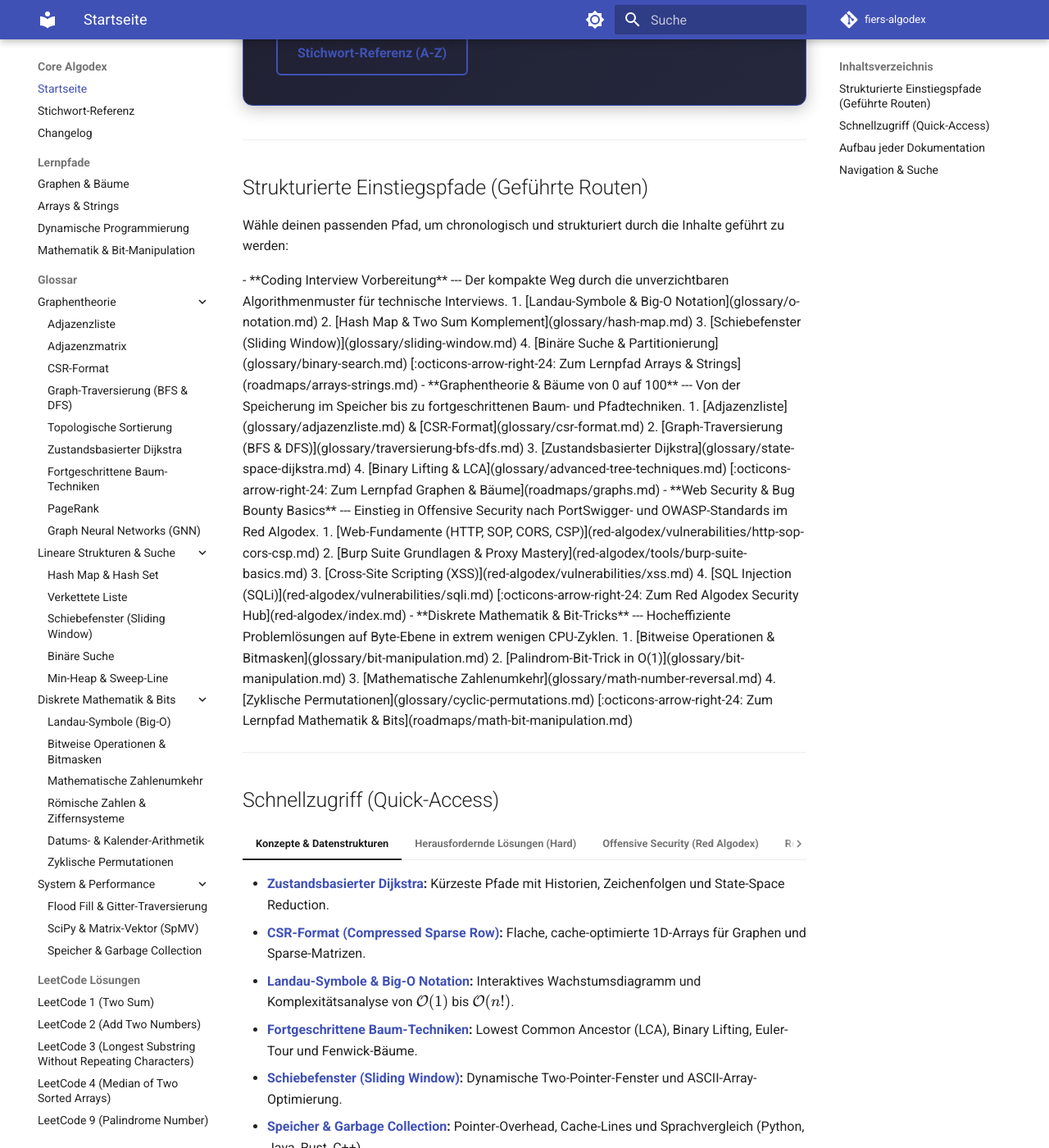
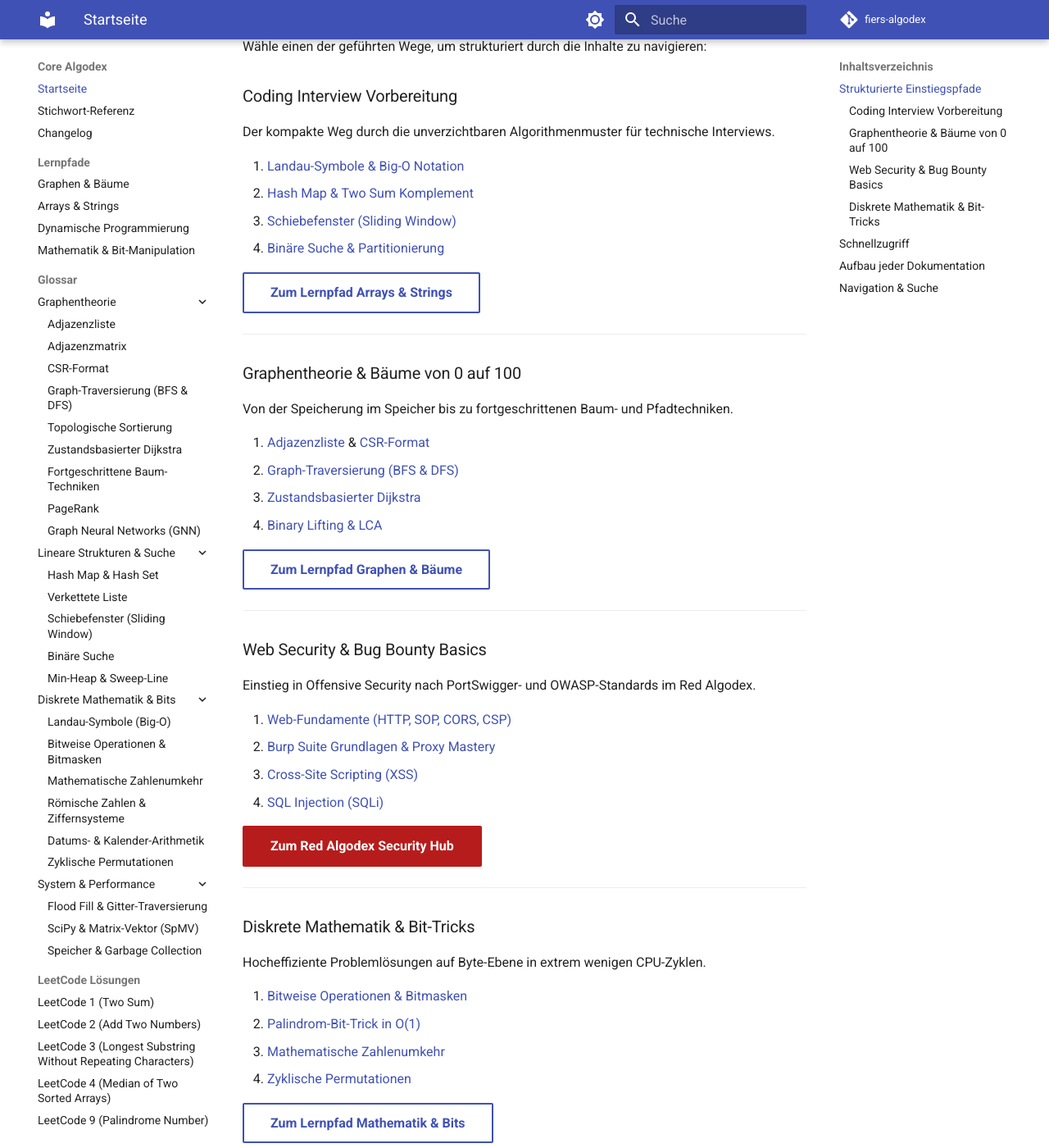
Before and after one commit to Fabian-dotcom/FIERs-Algodex, an MkDocs documentation site: the page built from docs/index.md, in a window 1280 px wide and 1400 px high, scrolled down 507 px. Shown: the whole window at 82% size. Built offline with MkDocs 1.6.1 and Material for MkDocs 9.7.7, drawn with Linux system fonts in a browser that asks for light colours; comment, search, counter and statistics services are not loaded; some of the changed text lies outside the part shown.

Commit message:
fix(index): remove raw html container and grid cards to restore standard markdown parsing and styling

```diff
--- a/docs/index.md
+++ b/docs/index.md
@@ -7,122 +7,100 @@ tags:
 
 # FIER's Algodex
 
-<div style="background: linear-gradient(135deg, #1e1e2f 0%, #25283d 100%); border: 1px solid #3f51b5; border-radius: 12px; padding: 1.8rem 2rem; margin: 1rem 0 2rem 0; box-shadow: 0 4px 20px rgba(0,0,0,0.25);">
-  <h2 style="margin: 0 0 0.5rem 0; color: #ffffff; border: none; font-size: 1.5rem;">Willkommen im Steuerzentrum des Algodex</h2>
-  <p style="margin: 0 0 1.2rem 0; color: #b0bec5; font-size: 1.05rem; line-height: 1.5;">
-    Das interaktive Entwickler-Wiki für <strong>Algorithmen</strong>, <strong>Datenstrukturen</strong>, <strong>LeetCode-Lösungen in Python 3</strong> und <strong>Offensive Web Security</strong> – fundiert, präzise und in eigenen Worten.
-  </p>
-  <div style="display: flex; gap: 0.8rem; flex-wrap: wrap;">
-    <a href="roadmaps/graphs.md" class="md-button md-button--primary" style="font-weight: bold; padding: 0.6rem 1.2rem; border-radius: 6px;">
-      Core Algodex (Python & LeetCode)
-    </a>
-    <a href="red-algodex/index.md" class="md-button" style="background-color: #b71c1c; color: white; border: none; font-weight: bold; padding: 0.6rem 1.2rem; border-radius: 6px;">
-      Red Algodex (Security Hub)
-    </a>
-    <a href="references.md" class="md-button" style="font-weight: bold; padding: 0.6rem 1.2rem; border-radius: 6px;">
-      Stichwort-Referenz (A-Z)
-    </a>
-  </div>
-</div>
+Das interaktive Entwickler-Wiki für **Algorithmen**, **Datenstrukturen**, **LeetCode-Lösungen in Python 3** und **Offensive Web Security** – fundiert, präzise und in eigenen Worten.
+
+[Core Algodex (Python & LeetCode)](roadmaps/graphs.md){ .md-button .md-button--primary }
+[Red Algodex (Security Hub)](red-algodex/index.md){ .md-button style="background-color: #b71c1c; color: white; border-color: #b71c1c;" }
+[Stichwort-Referenz (A-Z)](references.md){ .md-button }
 
 ---
 
-## Strukturierte Einstiegspfade (Geführte Routen)
+## Strukturierte Einstiegspfade
 
-Wähle deinen passenden Pfad, um chronologisch und strukturiert durch die Inhalte geführt zu werden:
+Wähle einen der geführten Wege, um strukturiert durch die Inhalte zu navigieren:
 
-<div class="grid cards" markdown>
+### Coding Interview Vorbereitung
+Der kompakte Weg durch die unverzichtbaren Algorithmenmuster für technische Interviews.
 
--   **Coding Interview Vorbereitung**
+1. [Landau-Symbole & Big-O Notation](glossary/o-notation.md)
+2. [Hash Map & Two Sum Komplement](glossary/hash-map.md)
+3. [Schiebefenster (Sliding Window)](glossary/sliding-window.md)
+4. [Binäre Suche & Partitionierung](glossary/binary-search.md)
 
-    ---
-
-    Der kompakte Weg durch die unverzichtbaren Algorithmenmuster für technische Interviews.
-
-    1. [Landau-Symbole & Big-O Notation](glossary/o-notation.md)
-    2. [Hash Map & Two Sum Komplement](glossary/hash-map.md)
-    3. [Schiebefenster (Sliding Window)](glossary/sliding-window.md)
-    4. [Binäre Suche & Partitionierung](glossary/binary-search.md)
-
-    [:octicons-arrow-right-24: Zum Lernpfad Arrays & Strings](roadmaps/arrays-strings.md)
-
--   **Graphentheorie & Bäume von 0 auf 100**
-
-    ---
-
-    Von der Speicherung im Speicher bis zu fortgeschrittenen Baum- und Pfadtechniken.
-
-    1. [Adjazenzliste](glossary/adjazenzliste.md) & [CSR-Format](glossary/csr-format.md)
-    2. [Graph-Traversierung (BFS & DFS)](glossary/traversierung-bfs-dfs.md)
-    3. [Zustandsbasierter Dijkstra](glossary/state-space-dijkstra.md)
-    4. [Binary Lifting & LCA](glossary/advanced-tree-techniques.md)
-
-    [:octicons-arrow-right-24: Zum Lernpfad Graphen & Bäume](roadmaps/graphs.md)
-
--   **Web Security & Bug Bounty Basics**
-
-    ---
-
-    Einstieg in Offensive Security nach PortSwigger- und OWASP-Standards im Red Algodex.
-
-    1. [Web-Fundamente (HTTP, SOP, CORS, CSP)](red-algodex/vulnerabilities/http-sop-cors-csp.md)
-    2. [Burp Suite Grundlagen & Proxy Mastery](red-algodex/tools/burp-suite-basics.md)
-    3. [Cross-Site Scripting (XSS)](red-algodex/vulnerabilities/xss.md)
-    4. [SQL Injection (SQLi)](red-algodex/vulnerabilities/sqli.md)
-
-    [:octicons-arrow-right-24: Zum Red Algodex Security Hub](red-algodex/index.md)
-
--   **Diskrete Mathematik & Bit-Tricks**
-
-    ---
-
-    Hocheffiziente Problemlösungen auf Byte-Ebene in extrem wenigen CPU-Zyklen.
-
-    1. [Bitweise Operationen & Bitmasken](glossary/bit-manipulation.md)
-    2. [Palindrom-Bit-Trick in O(1)](glossary/bit-manipulation.md)
-    3. [Mathematische Zahlenumkehr](glossary/math-number-reversal.md)
-    4. [Zyklische Permutationen](glossary/cyclic-permutations.md)
-
-    [:octicons-arrow-right-24: Zum Lernpfad Mathematik & Bits](roadmaps/math-bit-manipulation.md)
-
-</div>
+[Zum Lernpfad Arrays & Strings](roadmaps/arrays-strings.md){ .md-button }
 
 ---
 
-## Schnellzugriff (Quick-Access)
+### Graphentheorie & Bäume von 0 auf 100
+Von der Speicherung im Speicher bis zu fortgeschrittenen Baum- und Pfadtechniken.
+
+1. [Adjazenzliste](glossary/adjazenzliste.md) & [CSR-Format](glossary/csr-format.md)
+2. [Graph-Traversierung (BFS & DFS)](glossary/traversierung-bfs-dfs.md)
+3. [Zustandsbasierter Dijkstra](glossary/state-space-dijkstra.md)
+4. [Binary Lifting & LCA](glossary/advanced-tree-techniques.md)
+
+[Zum Lernpfad Graphen & Bäume](roadmaps/graphs.md){ .md-button }
+
+---
+
+### Web Security & Bug Bounty Basics
+Einstieg in Offensive Security nach PortSwigger- und OWASP-Standards im Red Algodex.
+
+1. [Web-Fundamente (HTTP, SOP, CORS, CSP)](red-algodex/vulnerabilities/http-sop-cors-csp.md)
+2. [Burp Suite Grundlagen & Proxy Mastery](red-algodex/tools/burp-suite-basics.md)
+3. [Cross-Site Scripting (XSS)](red-algodex/vulnerabilities/xss.md)
+4. [SQL Injection (SQLi)](red-algodex/vulnerabilities/sqli.md)
+
+[Zum Red Algodex Security Hub](red-algodex/index.md){ .md-button style="background-color: #b71c1c; color: white; border-color: #b71c1c;" }
+
+---
+
+### Diskrete Mathematik & Bit-Tricks
+Hocheffiziente Problemlösungen auf Byte-Ebene in extrem wenigen CPU-Zyklen.
+
+1. [Bitweise Operationen & Bitmasken](glossary/bit-manipulation.md)
+2. [Palindrom-Bit-Trick in O(1)](glossary/bit-manipulation.md)
+3. [Mathematische Zahlenumkehr](glossary/math-number-reversal.md)
+4. [Zyklische Permutationen](glossary/cyclic-permutations.md)
+
+[Zum Lernpfad Mathematik & Bits](roadmaps/math-bit-manipulation.md){ .md-button }
+
+---
+
+## Schnellzugriff
 
 === "Konzepte & Datenstrukturen"
 
-    - **[Zustandsbasierter Dijkstra](glossary/state-space-dijkstra.md):** Kürzeste Pfade mit Historien, Zeichenfolgen und State-Space Reduction.
-    - **[CSR-Format (Compressed Sparse Row)](glossary/csr-format.md):** Flache, cache-optimierte 1D-Arrays für Graphen und Sparse-Matrizen.
-    - **[Landau-Symbole & Big-O Notation](glossary/o-notation.md):** Interaktives Wachstumsdiagramm und Komplexitätsanalyse von $\mathcal{O}(1)$ bis $\mathcal{O}(n!)$.
-    - **[Fortgeschrittene Baum-Techniken](glossary/advanced-tree-techniques.md):** Lowest Common Ancestor (LCA), Binary Lifting, Euler-Tour und Fenwick-Bäume.
-    - **[Schiebefenster (Sliding Window)](glossary/sliding-window.md):** Dynamische Two-Pointer-Fenster und ASCII-Array-Optimierung.
-    - **[Speicher & Garbage Collection](glossary/memory-management.md):** Pointer-Overhead, Cache-Lines und Sprachvergleich (Python, Java, Rust, C++).
+    - [Zustandsbasierter Dijkstra](glossary/state-space-dijkstra.md) – Kürzeste Pfade mit Historien, Zeichenfolgen und State-Space Reduction.
+    - [CSR-Format (Compressed Sparse Row)](glossary/csr-format.md) – Flache, cache-optimierte 1D-Arrays für Graphen und Sparse-Matrizen.
+    - [Landau-Symbole & Big-O Notation](glossary/o-notation.md) – Interaktives Wachstumsdiagramm und Komplexitätsanalyse von $\mathcal{O}(1)$ bis $\mathcal{O}(n!)$.
+    - [Fortgeschrittene Baum-Techniken](glossary/advanced-tree-techniques.md) – Lowest Common Ancestor (LCA), Binary Lifting, Euler-Tour und Fenwick-Bäume.
+    - [Schiebefenster (Sliding Window)](glossary/sliding-window.md) – Dynamische Two-Pointer-Fenster und ASCII-Array-Optimierung.
+    - [Speicher & Garbage Collection](glossary/memory-management.md) – Pointer-Overhead, Cache-Lines und Sprachvergleich (Python, Java, Rust, C++).
 
 === "Herausfordernde Lösungen (Hard)"
 
-    - **[LeetCode 3970: Shortest Path With At Most K Consecutive Characters](solutions/leetcode-3970.md):** Zustandsbasierter Dijkstra mit Min-Heap und State-Space Expansion $\mathcal{O}((E \cdot k) \log(V \cdot k))$.
-    - **[LeetCode 3841: Palindromic Path Queries in a Tree](solutions/leetcode-3841.md):** Dynamische Baum-Updates via Euler-Tour, Binary Lifting und Fenwick-Baum.
-    - **[LeetCode 2791: Count Paths That Can Form a Palindrome in a Tree](solutions/leetcode-2791.md):** Prefix-XOR, 26-Bit-Masken und DFS auf Adjazenzlisten.
-    - **[LeetCode 1851: Minimum Interval to Include Each Query](solutions/leetcode-1851.md):** Sweep-Line mit Min-Heap und Lazy Invalidation in $\mathcal{O}((n + k) \log(n + k))$.
-    - **[LeetCode 4: Median of Two Sorted Arrays](solutions/leetcode-4.md):** Binäre Suche auf der Partitionierung zweier sortierter Arrays in $\mathcal{O}(\log(\min(m, n)))$.
+    - [LeetCode 3970: Shortest Path With At Most K Consecutive Characters](solutions/leetcode-3970.md) – Zustandsbasierter Dijkstra mit Min-Heap und State-Space Expansion $\mathcal{O}((E \cdot k) \log(V \cdot k))$.
+    - [LeetCode 3841: Palindromic Path Queries in a Tree](solutions/leetcode-3841.md) – Dynamische Baum-Updates via Euler-Tour, Binary Lifting und Fenwick-Baum.
+    - [LeetCode 2791: Count Paths That Can Form a Palindrome in a Tree](solutions/leetcode-2791.md) – Prefix-XOR, 26-Bit-Masken und DFS auf Adjazenzlisten.
+    - [LeetCode 1851: Minimum Interval to Include Each Query](solutions/leetcode-1851.md) – Sweep-Line mit Min-Heap und Lazy Invalidation in $\mathcal{O}((n + k) \log(n + k))$.
+    - [LeetCode 4: Median of Two Sorted Arrays](solutions/leetcode-4.md) – Binäre Suche auf der Partitionierung zweier sortierter Arrays in $\mathcal{O}(\log(\min(m, n)))$.
 
 === "Offensive Security (Red Algodex)"
 
-    - **[Red Algodex Hub](red-algodex/index.md):** Der eigenständige Bereich für Penetration Testing und Bug Bounties.
-    - **[Burp Suite Grundlagen](red-algodex/tools/burp-suite-basics.md):** Proxy, Repeater, Intruder und BApp Extensions (Autorize, Turbo Intruder).
-    - **[Cross-Site Scripting (XSS)](red-algodex/vulnerabilities/xss.md):** Reflected, Stored und DOM-based XSS, Sources/Sinks und CSP.
-    - **[SQL Injection (SQLi)](red-algodex/vulnerabilities/sqli.md):** Union-Based, Error-Based und Blind SQLi sowie Prepared Statements.
-    - **[Server-Side Request Forgery (SSRF)](red-algodex/vulnerabilities/ssrf.md):** Cloud-Metadaten (AWS IMDS), Filter-Bypasses und OAST.
-    - **[Broken Access Control & IDOR](red-algodex/vulnerabilities/access-control-idor.md):** Horizontale/vertikale Rechteausweitung und automatisierte Bypasses mit Autorize.
+    - [Red Algodex Hub](red-algodex/index.md) – Der eigenständige Bereich für Penetration Testing und Bug Bounties.
+    - [Burp Suite Grundlagen](red-algodex/tools/burp-suite-basics.md) – Proxy, Repeater, Intruder und BApp Extensions (Autorize, Turbo Intruder).
+    - [Cross-Site Scripting (XSS)](red-algodex/vulnerabilities/xss.md) – Reflected, Stored und DOM-based XSS, Sources/Sinks und CSP.
+    - [SQL Injection (SQLi)](red-algodex/vulnerabilities/sqli.md) – Union-Based, Error-Based und Blind SQLi sowie Prepared Statements.
+    - [Server-Side Request Forgery (SSRF)](red-algodex/vulnerabilities/ssrf.md) – Cloud-Metadaten (AWS IMDS), Filter-Bypasses und OAST.
+    - [Broken Access Control & IDOR](red-algodex/vulnerabilities/access-control-idor.md) – Horizontale/vertikale Rechteausweitung und automatisierte Bypasses mit Autorize.
 
 === "Referenzen & Community"
 
-    - **[Stichwort-Referenz (Keyword Index)](references.md):** Vollständiges alphabetisches Begriffsverzeichnis aller Algorithmen.
-    - **[Changelog (What's New)](changelog.md):** Chronologische Übersicht über neue Algorithmen, Lernpfade und Features.
-    - **[GitHub Repository](https://github.com/Fabian-dotcom/fiers-algodex):** Sourcecode, Issues und Beitragsrichtlinien.
-    - **[GitHub Sponsor / Buy me a coffee](https://github.com/sponsors/Fabian-dotcom):** Unterstütze die Weiterentwicklung dieses Wikis.
+    - [Stichwort-Referenz (Keyword Index)](references.md) – Vollständiges alphabetisches Begriffsverzeichnis aller Algorithmen.
+    - [Changelog (What's New)](changelog.md) – Chronologische Übersicht über neue Algorithmen, Lernpfade und Features.
+    - [GitHub Repository](https://github.com/Fabian-dotcom/fiers-algodex) – Sourcecode, Issues und Beitragsrichtlinien.
+    - [GitHub Sponsor / Buy me a coffee](https://github.com/sponsors/Fabian-dotcom) – Unterstütze die Weiterentwicklung dieses Wikis.
 
 ---
 
```
